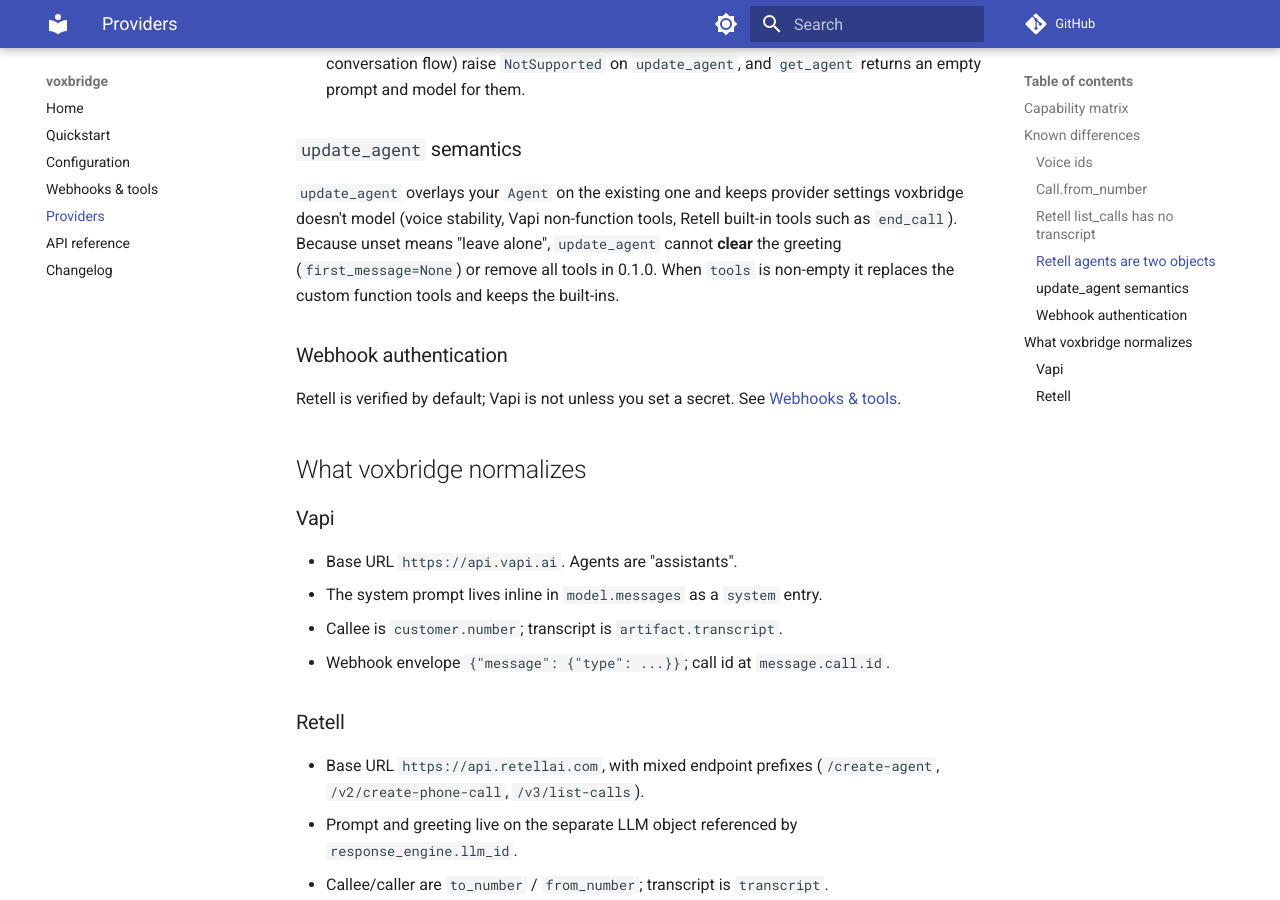
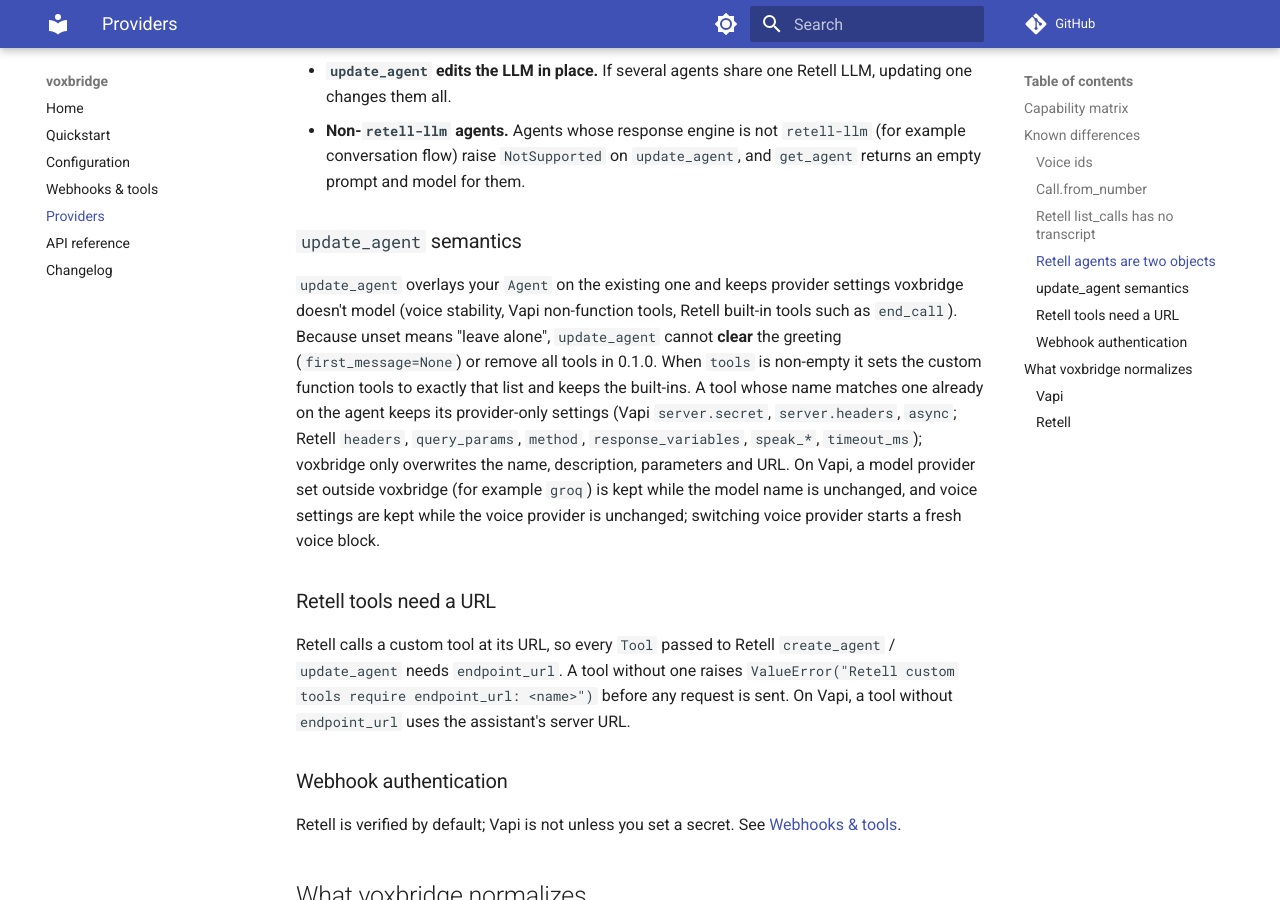
Before and after one commit to Clufy/voxbridge, an MkDocs documentation site: the page built from docs/providers.md, in a window 1280 px wide and 900 px high, scrolled down 1972 px. Built offline with MkDocs 1.6.1 and Material for MkDocs 9.7.7, drawn with Linux system fonts in a browser that asks for light colours; comment, search, counter and statistics services are not loaded; some of the changed text lies outside the part shown.

Commit message:
docs: caller number required for outbound calls, absolute README links, update/tool-url semantics, Vapi phone lookup paging, wording fixes

```diff
--- a/docs/providers.md
+++ b/docs/providers.md
@@ -8,7 +8,7 @@ voxbridge supports two providers, selected by the `provider` string passed to
 | Capability | Vapi | Retell | Notes |
 | --- | --- | --- | --- |
 | Agent create / update / get / delete | yes | yes | Retell create is 2 API calls (LLM, then agent); update is 2 writes |
-| Outbound call | yes | yes | `create_call(agent_id, to_number, from_number=...)`; `from_number` required on Retell |
+| Outbound call | yes | yes | `create_call(agent_id, to_number, from_number=...)`; pass a caller `from_number` on both (Retell raises `ValueError` without it) |
 | Get call / list calls | yes | yes | Default list size: Vapi 100, Retell 50; pass `limit=` |
 | Transcript on call | yes | yes | Retell `list_calls` items carry none; use `get_call` |
 | Webhook events | yes | yes | Normalized to one `WebhookEvent` union |
@@ -16,7 +16,7 @@ voxbridge supports two providers, selected by the `provider` string passed to
 | Signature scheme | shared secret / Bearer | HMAC-SHA256 | `X-Vapi-Secret` vs `x-retell-signature` |
 | Replay protection | no | yes | Vapi's scheme has no timestamp; Retell `webhook_max_age` (300 s) |
 | Tool round trip | yes | yes | `tool_response` shapes the reply per provider |
-| Sync + async | yes | yes | `a`-prefixed twins |
+| Sync + async | yes | yes | `a`-prefixed twins for agent/call methods; webhook helpers are sync |
 
 Anything a provider lacks raises `NotSupported`; voxbridge never no-ops silently.
 
@@ -38,6 +38,8 @@ On Vapi, `Call.from_number` holds the **Vapi phone-number id**, because Vapi's c
 object doesn't echo the number. When you pass an E.164 `from_number` to
 `create_call`, voxbridge looks it up in your Vapi phone numbers and sends the id
 (`ProviderError` if none matches); a value not starting with `+` is sent as an id.
+The lookup reads one page of `GET /phone-number` (Vapi's default page size), so
+pass the phone-number id directly if your account has many numbers.
 On Retell it is the number itself.
 
 ### Retell `list_calls` has no transcript
@@ -70,8 +72,23 @@ the agent references. voxbridge handles both, with these consequences:
 settings voxbridge doesn't model (voice stability, Vapi non-function tools,
 Retell built-in tools such as `end_call`). Because unset means "leave alone",
 `update_agent` cannot **clear** the greeting (`first_message=None`) or remove all
-tools in 0.1.0. When `tools` is non-empty it replaces the custom function tools
-and keeps the built-ins.
+tools in 0.1.0. When `tools` is non-empty it sets the custom function tools to
+exactly that list and keeps the built-ins. A tool whose name matches one already
+on the agent keeps its provider-only settings (Vapi `server.secret`,
+`server.headers`, `async`; Retell `headers`, `query_params`, `method`,
+`response_variables`, `speak_*`, `timeout_ms`); voxbridge only overwrites the
+name, description, parameters and URL. On Vapi, a model provider set outside
+voxbridge (for example `groq`) is kept while the model name is unchanged, and
+voice settings are kept while the voice provider is unchanged; switching voice
+provider starts a fresh voice block.
+
+### Retell tools need a URL
+
+Retell calls a custom tool at its URL, so every `Tool` passed to Retell
+`create_agent` / `update_agent` needs `endpoint_url`. A tool without one raises
+`ValueError("Retell custom tools require endpoint_url: <name>")` before any
+request is sent. On Vapi, a tool without `endpoint_url` uses the assistant's
+server URL.
 
 ### Webhook authentication
 
```
Also changed, not shown: CHANGELOG.md (+7 -3 lines), README.md (+11 -6 lines), docs/configuration.md (+2 -1 lines), docs/index.md (+1 -1 lines), docs/quickstart.md (+5 -4 lines), docs/webhooks.md (+6 -0 lines), examples/README.md (+1 -1 lines), 3 other files.
